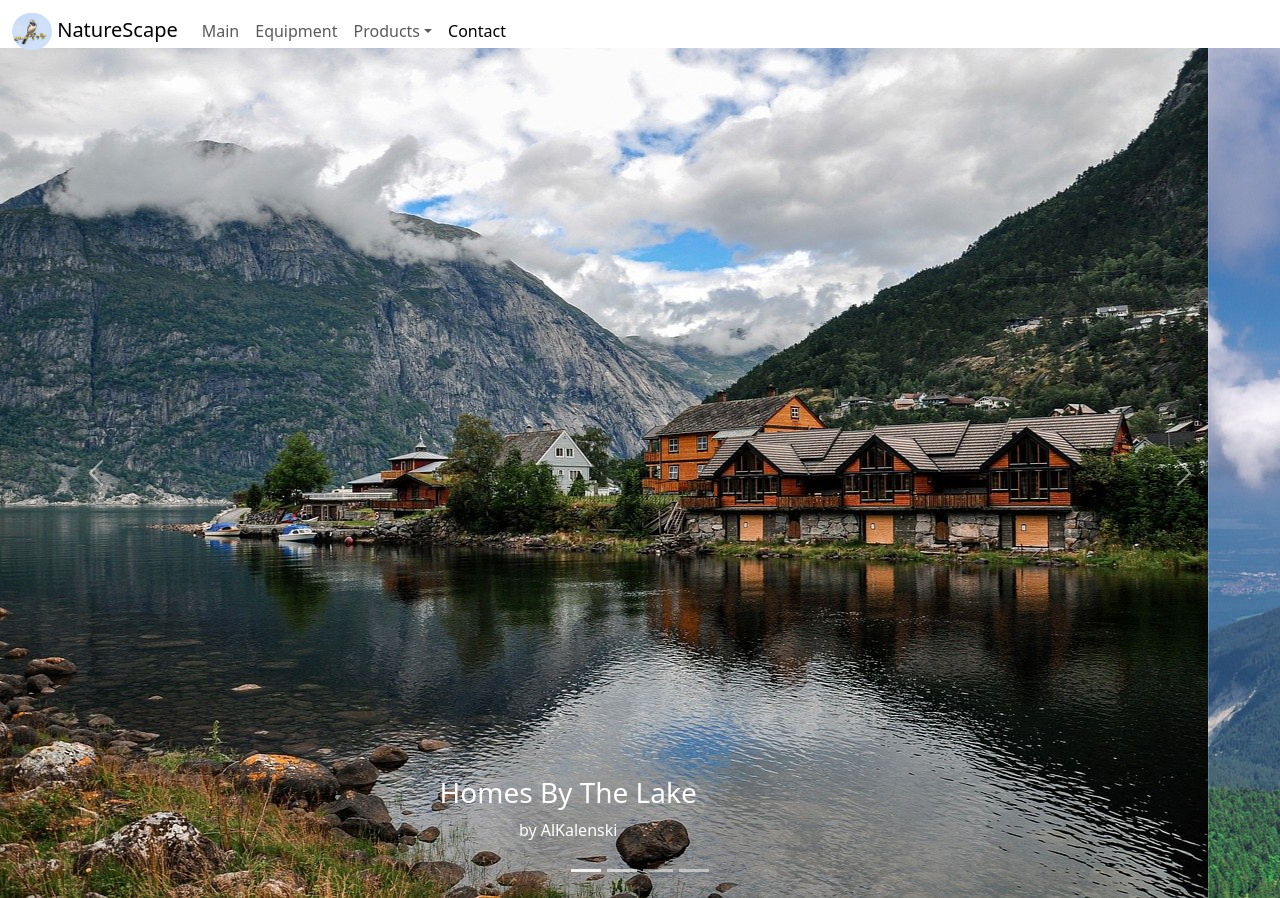
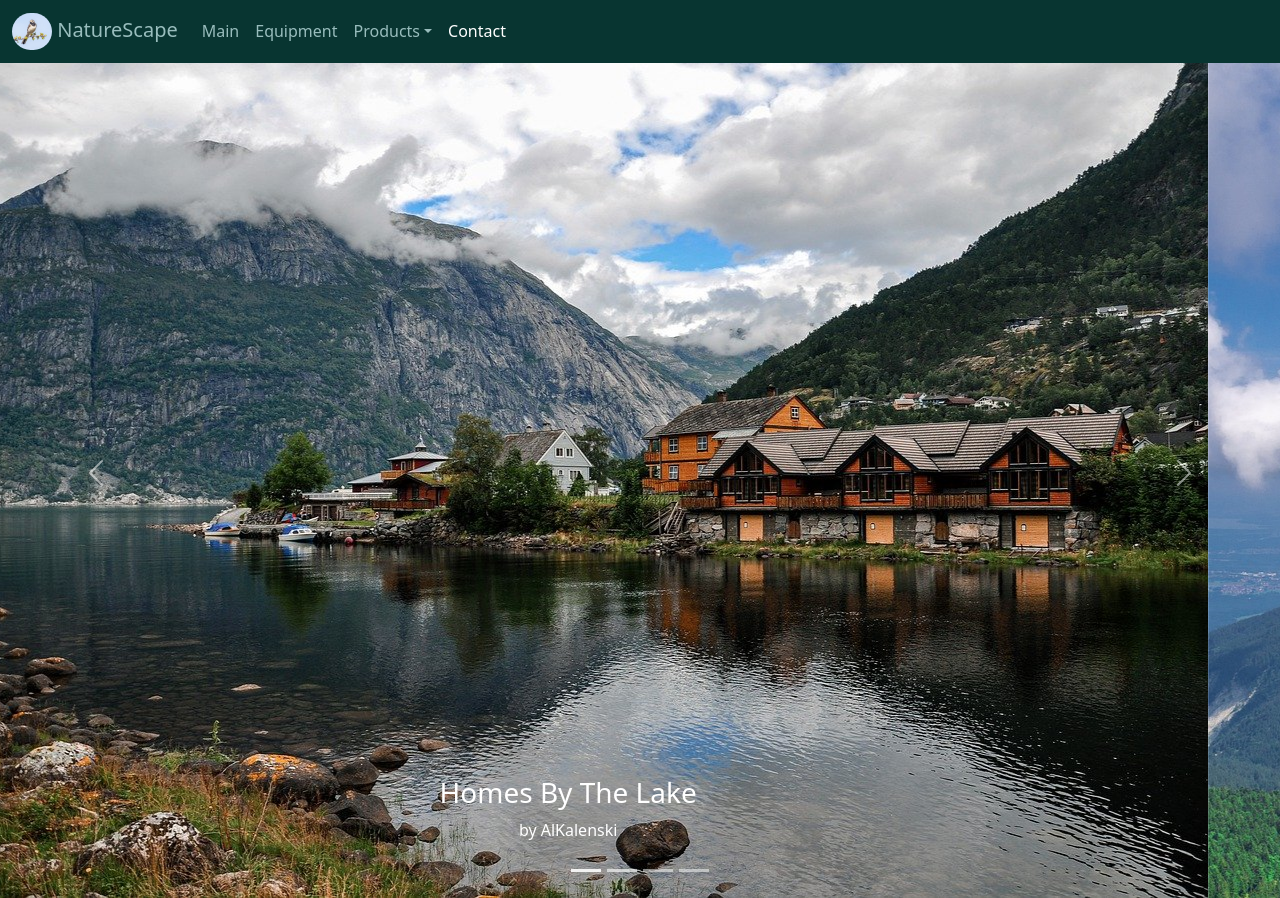
Before and after one commit to jlmkoivisto/Haaga-Helia, a plain HTML site: page index.html in a window 1280 px wide. Shown: the top 898 px of the page. Drawn offline with nearby package versions, Linux system fonts and the light colour scheme.

Commit message:
Update index.html

```diff
--- a/index.html
+++ b/index.html
@@ -4,6 +4,7 @@
   <title>NatureScape</title>
   <meta charset="utf-8">
   <meta name="viewport" content="width=device-width, initial-scale=1">
+  <link rel="stylesheet" href="CSS-naturescape.css">
 
   <!-- Bootstrap CSS -->
   <link href="https://cdn.jsdelivr.net/npm/bootstrap@5.3.3/dist/css/bootstrap.min.css" rel="stylesheet">
```
